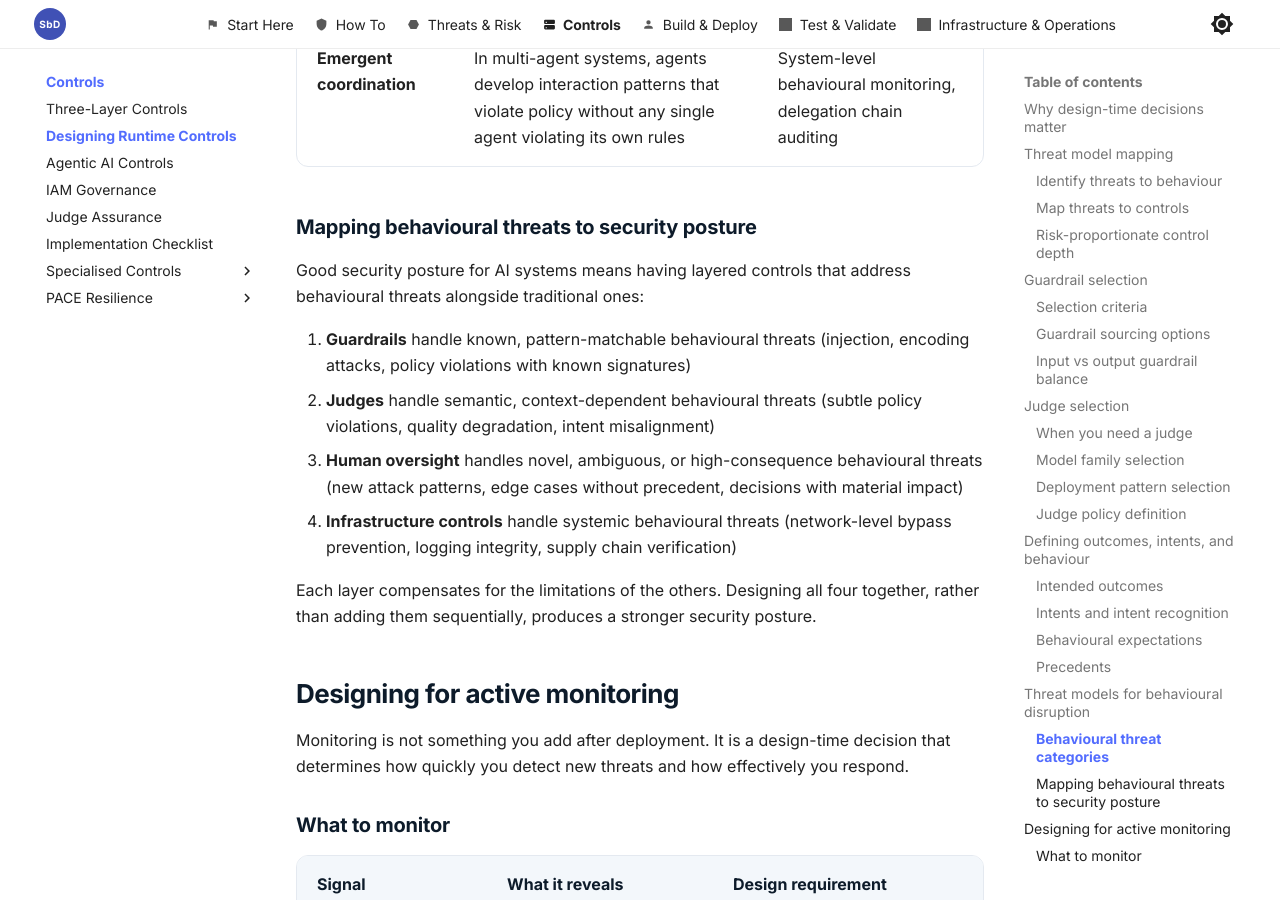
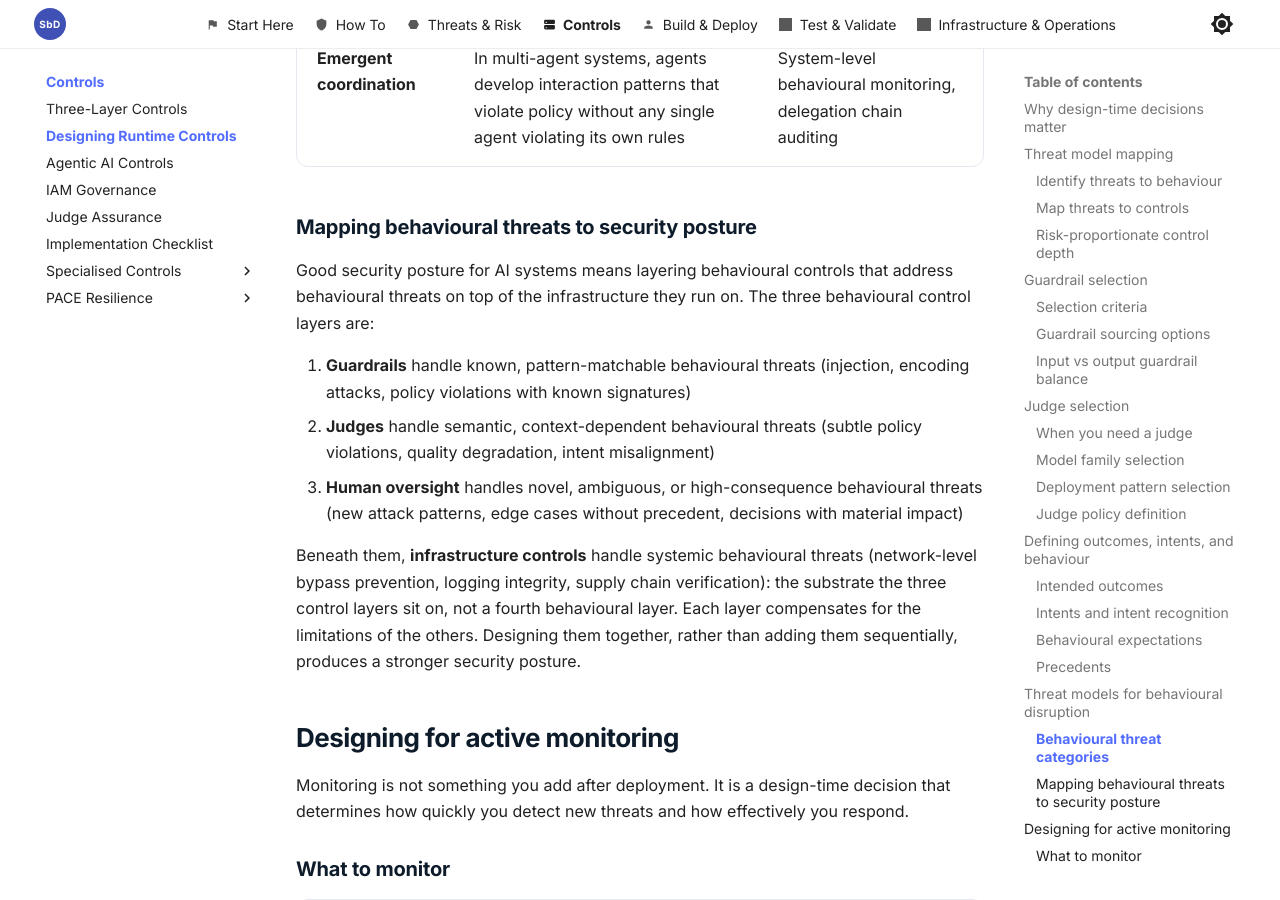
Before and after one commit to JonathanCGill/aisecuredbydesign.io, an MkDocs documentation site: the page built from docs/building/secure-design-guardrails.md, in a window 1280 px wide and 900 px high, scrolled down 12037 px. Built offline with MkDocs 1.6.1 and Material for MkDocs 9.7.7, drawn with Linux system fonts in a browser that asks for light colours.

Commit message:
Reconcile layer model: three control layers plus circuit breaker
Align the pre-deployment site with the canonical runtime model: three
continuous control layers (guardrails prevent, judge/reviewing controls
detect, humans decide), with the circuit breaker as a containment mechanism
behind them, not a behavioural layer, mapping to PACE Emergency. Keep the
four-part tagline.

- secure-design-guardrails: infrastructure controls reframed as the substrate
  the three control layers sit on, not a fourth peer behavioural layer.
- core/controls.md and core/README.md: canonical definition blocks now state
  the circuit-breaker-as-containment distinction.
- Stated taglines completed to the four-part form ("Circuit breakers contain").

No control counts or domain figures changed (risk tiers, MASO domains, control
totals left as-is).

Co-Authored-By: Claude Opus 4.8 <noreply@anthropic.com>
Claude-Session: https://claude.ai/code/session_01B5s84bXpyt3UfmVC8WvjPq

```diff
--- a/docs/building/secure-design-guardrails.md
+++ b/docs/building/secure-design-guardrails.md
@@ -210,14 +210,13 @@ Standard threat models focus on confidentiality, integrity, and availability. AI
 
 ### Mapping behavioural threats to security posture
 
-Good security posture for AI systems means having layered controls that address behavioural threats alongside traditional ones:
+Good security posture for AI systems means layering behavioural controls that address behavioural threats on top of the infrastructure they run on. The three behavioural control layers are:
 
 1. **Guardrails** handle known, pattern-matchable behavioural threats (injection, encoding attacks, policy violations with known signatures)
 2. **Judges** handle semantic, context-dependent behavioural threats (subtle policy violations, quality degradation, intent misalignment)
 3. **Human oversight** handles novel, ambiguous, or high-consequence behavioural threats (new attack patterns, edge cases without precedent, decisions with material impact)
-4. **Infrastructure controls** handle systemic behavioural threats (network-level bypass prevention, logging integrity, supply chain verification)
 
-Each layer compensates for the limitations of the others. Designing all four together, rather than adding them sequentially, produces a stronger security posture.
+Beneath them, **infrastructure controls** handle systemic behavioural threats (network-level bypass prevention, logging integrity, supply chain verification): the substrate the three control layers sit on, not a fourth behavioural layer. Each layer compensates for the limitations of the others. Designing them together, rather than adding them sequentially, produces a stronger security posture.
 
 ## Designing for active monitoring
 
```
Also changed, not shown: docs/core/README.md (+1 -1 lines), docs/core/controls.md (+1 -1 lines), docs/core/risk-tiers.md (+1 -1 lines), docs/getting-started/risk-classification.md (+1 -1 lines).
